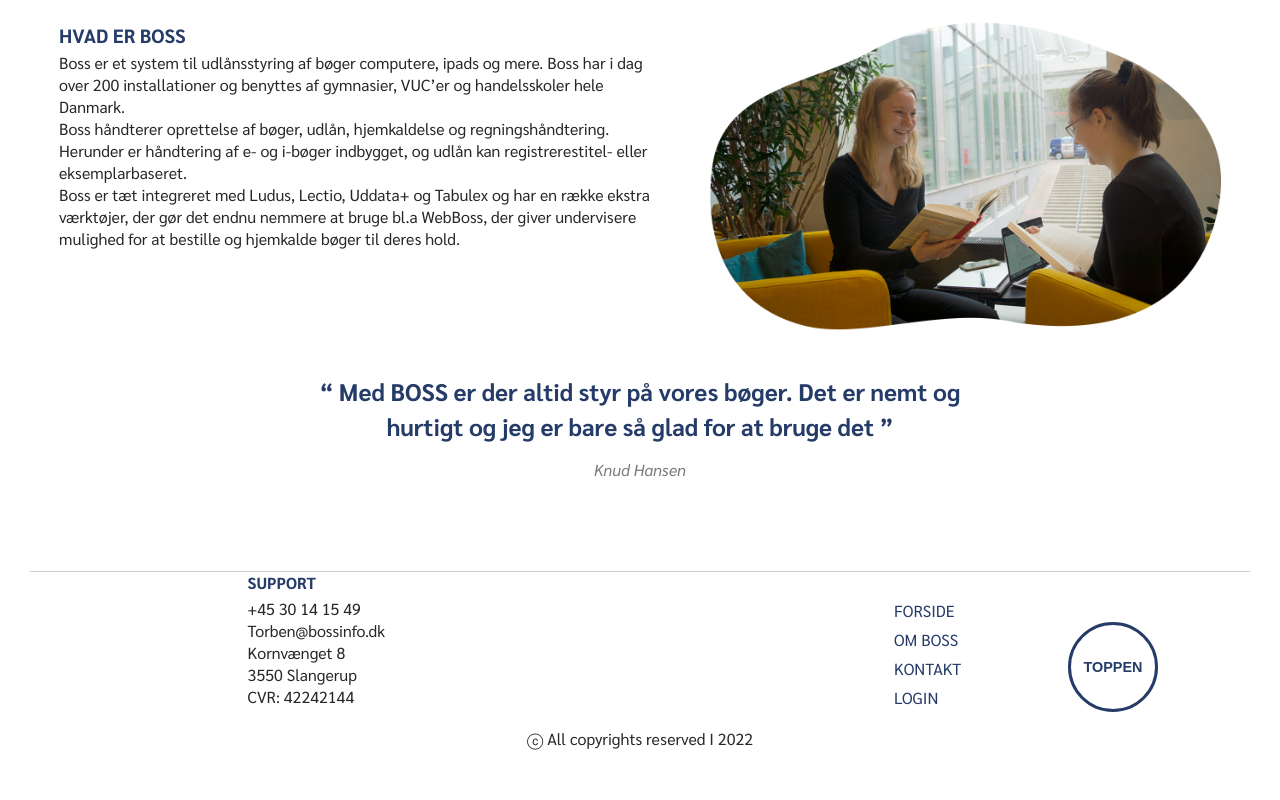
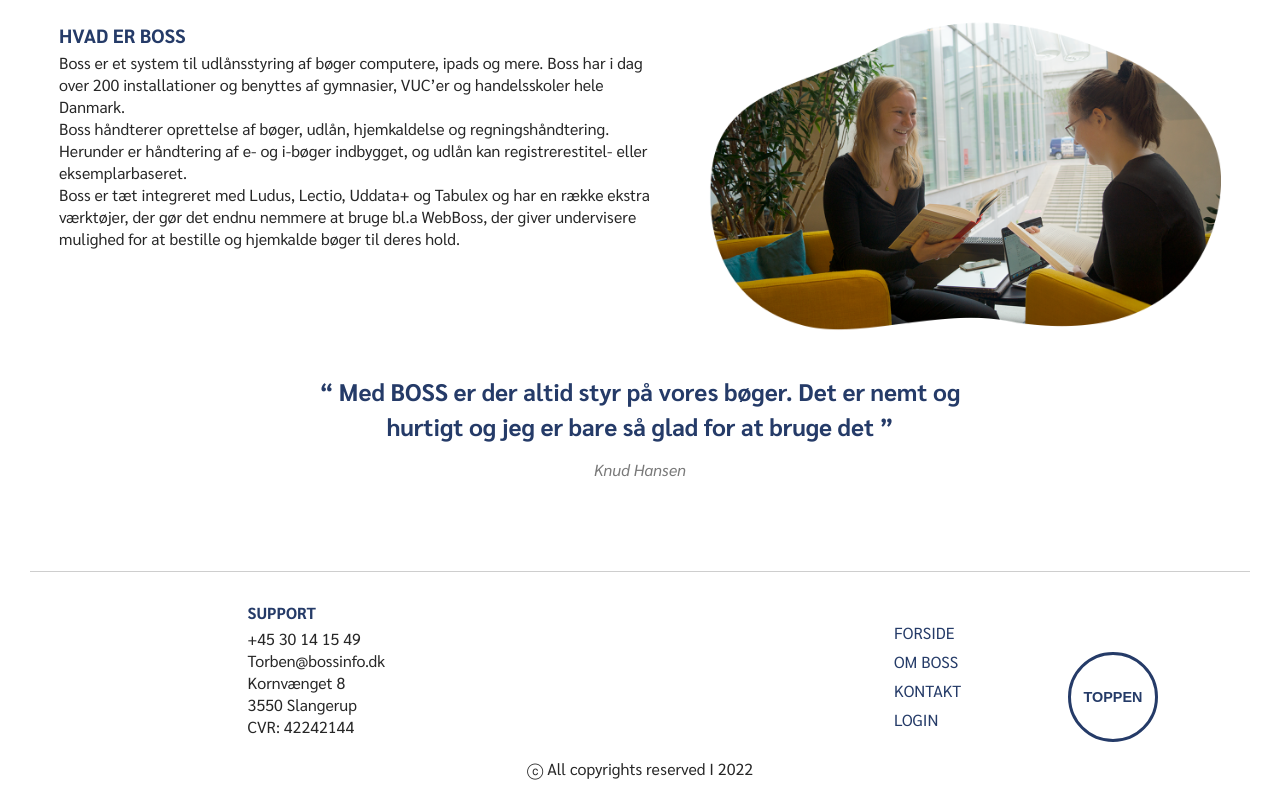
Before and after one commit to sand4570/BOSS, a React (Vite) app: page / in a window 1280 px wide. Shown: the part 1318-2118 px from the top of the page. Before the commit the page ends 2088 px from the top, so only its background shows below. Built offline with nearby package versions, Linux system fonts and the light colour scheme.

Commit message:
footer style change

```diff
--- a/src/components/Footer/footer.scss
+++ b/src/components/Footer/footer.scss
@@ -38,10 +38,11 @@ footer {
 }
 
 @media only screen and (min-width: 900px) {
+	footer {
+		padding-top: 30px;
 		#footer_wrapper {
 			display: flex;
 			justify-content: space-between;
-		align-items: flex-end;
 			width: 65%;
 			margin-left: 17vw;
 		}
@@ -49,3 +50,4 @@ footer {
 			gap: 15px;
 		}
 	}
+}
```
Lines whose indentation alone changed are shown as unchanged.
